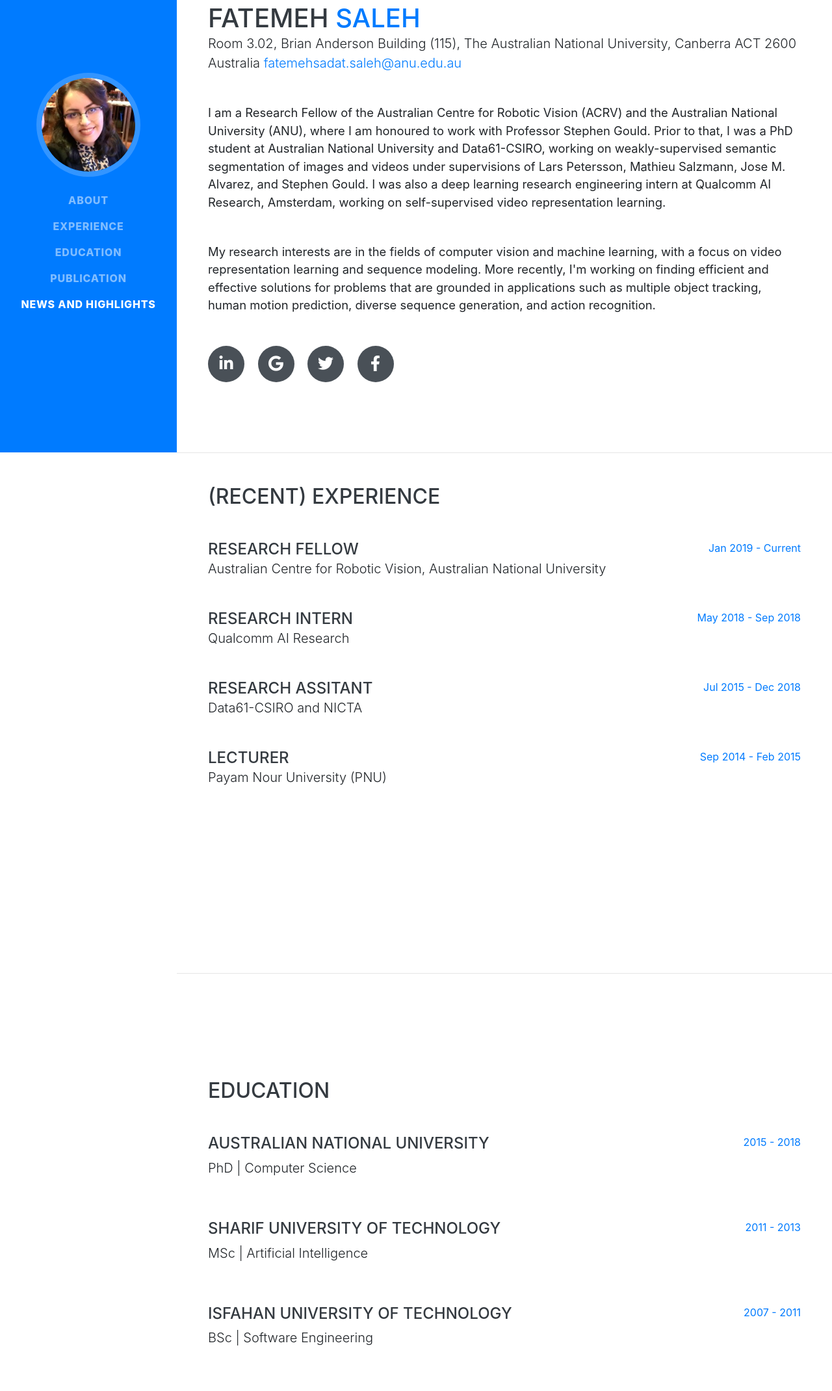
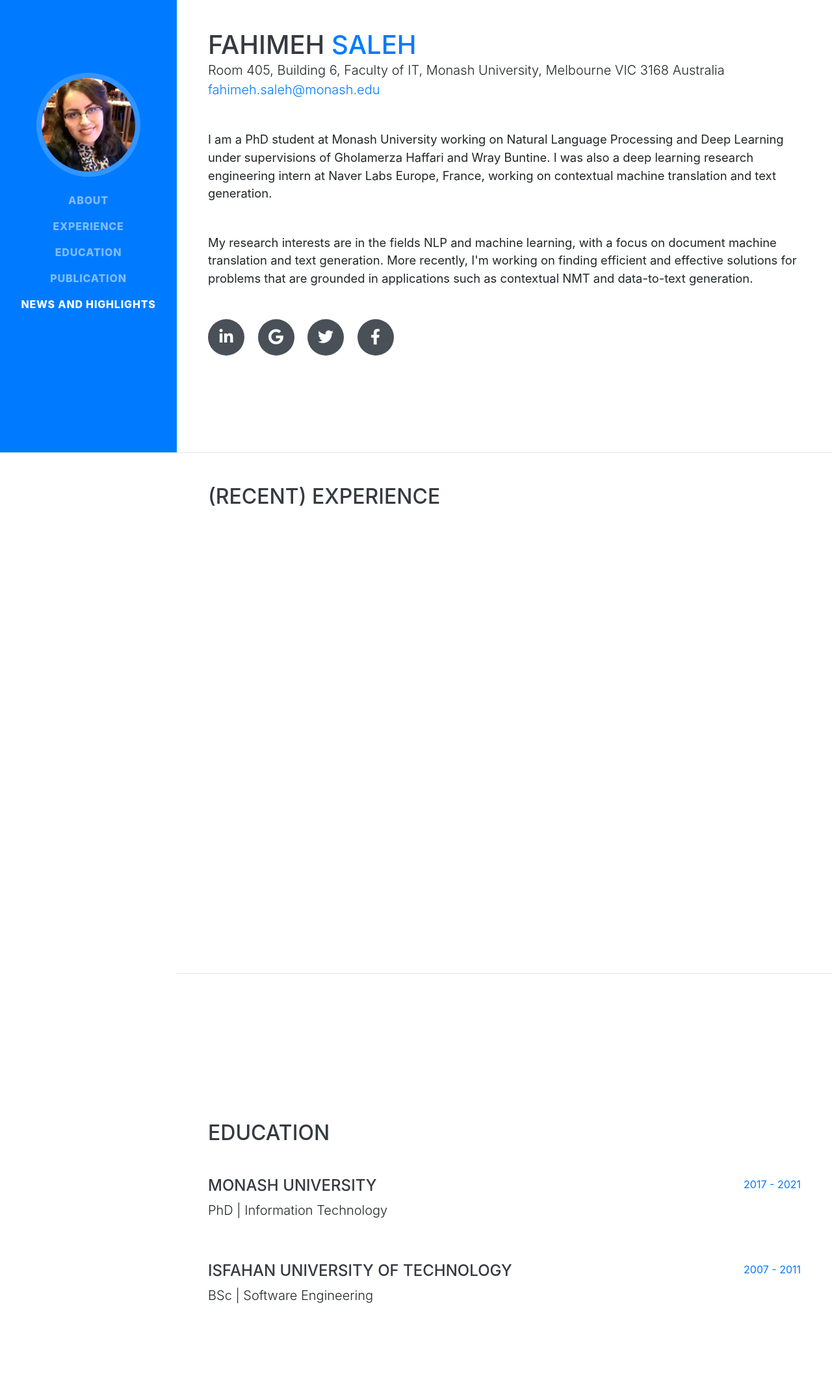
Before and after one commit to fahimeh-saleh/fahimeh-saleh.github.io, a website with bundled scripts: page index.html in a window 1280 px wide. Shown: the part 104-2244 px from the top of the page at 65% size. Built offline with nearby package versions, Linux system fonts and the light colour scheme; a web font is replaced by a local one.

Commit message:
Update index.html

```diff
--- a/index.html
+++ b/index.html
@@ -27,7 +27,7 @@
 
   <nav class="navbar navbar-expand-lg navbar-dark bg-primary fixed-top" id="sideNav">
     <a class="navbar-brand js-scroll-trigger" href="#page-top">
-      <span class="d-block d-lg-none">Fatemeh Saleh</span>
+      <span class="d-block d-lg-none">Fahimeh Saleh</span>
       <span class="d-none d-lg-block">
         <img class="img-fluid img-profile rounded-circle mx-auto mb-2" src="img/0.jpeg" alt="">
       </span>
@@ -63,20 +63,20 @@
 
     <section class="resume-section p-3 p-lg-5 d-flex align-items-center" id="about">
       <div class="w-100">
-        <h1 class="mb-0">Fatemeh
+        <h1 class="mb-0">Fahimeh
           <span class="text-primary">Saleh</span>
         </h1>
-        <div class="lead mb-5">Room 3.02, Brian Anderson Building (115), The Australian National University, Canberra ACT 2600 Australia
-          <a href="mailto:fatemehsadat.saleh@anu.edu.au ">fatemehsadat.saleh@anu.edu.au </a>
+        <div class="lead mb-5">Room 405, Building 6, Faculty of IT, Monash University, Melbourne VIC 3168 Australia
+          <a href="mailto:fahimeh.saleh@monash.edu ">fahimeh.saleh@monash.edu </a>
         </div>
-        <p class="lead mb-5">I am a Research Fellow of the Australian Centre for Robotic Vision (ACRV) and the Australian National University (ANU), where I am honoured to work with Professor Stephen Gould. Prior to that, I was a PhD student at Australian National University and Data61-CSIRO, working on weakly-supervised semantic segmentation of images and videos under supervisions of Lars Petersson, Mathieu Salzmann, Jose M. Alvarez, and Stephen Gould. I was also a deep learning research engineering intern at Qualcomm AI Research, Amsterdam, working on self-supervised video representation learning.</p>
-        <p class="lead mb-5">My research interests are in the fields of computer vision and machine learning, with a focus on video representation learning and sequence modeling. More recently, I'm working on finding efficient and effective solutions for problems that are grounded in applications such as multiple object tracking, human motion prediction, diverse sequence generation, and action recognition. </p>
+        <p class="lead mb-5">I am a PhD student at Monash University working on Natural Language Processing and Deep Learning under supervisions of Gholamerza Haffari and Wray Buntine. I was also a deep learning research engineering intern at Naver Labs Europe, France, working on contextual machine translation and text generation.</p>
+        <p class="lead mb-5">My research interests are in the fields NLP and machine learning, with a focus on document machine translation and text generation. More recently, I'm working on finding efficient and effective solutions for problems that are grounded in applications such as contextual NMT and data-to-text generation. </p>
 
         <div class="social-icons">
-          <a href="https://www.linkedin.com/in/fatemeh-slh/">
+          <a href="www.linkedin.com/in/fahimeh-saleh-10392955">
             <i class="fab fa-linkedin-in"></i>
           </a>
-          <a href="https://scholar.google.com/citations?user=OUTSTAYAAAAJ&hl=en">
+          <a href="https://scholar.google.com.au/citations?user=FjgFi5QAAAAJ&hl=en&oi=ao">
             <i class="fab fa-google"></i>
           </a>
           <a href="#">
@@ -97,7 +97,7 @@
 
 <!-- experience -->
 
-        <div class="resume-item d-flex flex-column flex-md-row justify-content-between mb-5">
+<!--         <div class="resume-item d-flex flex-column flex-md-row justify-content-between mb-5">
           <div class="resume-content">
             <h4 class="mb-0">Research Fellow</h4>
             <div class="lead mb-7">Australian Centre for Robotic Vision, Australian National University</div>
@@ -105,13 +105,13 @@
           <div class="resume-date text-md-right">
             <span class="text-primary">Jan 2019 - Current</span>
           </div>
-        </div>
+        </div> -->
 
 
 
 <!-- experience -->
 
-        <div class="resume-item d-flex flex-column flex-md-row justify-content-between mb-5">
+<!--         <div class="resume-item d-flex flex-column flex-md-row justify-content-between mb-5">
           <div class="resume-content">
             <h4 class="mb-0">Research Intern</h4>
             <div class="lead mb-7">Qualcomm AI Research</div>
@@ -119,12 +119,12 @@
           <div class="resume-date text-md-right">
             <span class="text-primary">May 2018 - Sep 2018</span>
           </div>
-        </div>
+        </div> -->
 
 
 <!-- experience -->
 
-        <div class="resume-item d-flex flex-column flex-md-row justify-content-between mb-5">
+<!--         <div class="resume-item d-flex flex-column flex-md-row justify-content-between mb-5">
           <div class="resume-content">
             <h4 class="mb-0">Research Assitant</h4>
             <div class="lead mb-7">Data61-CSIRO and NICTA</div>
@@ -132,12 +132,12 @@
           <div class="resume-date text-md-right">
             <span class="text-primary">Jul 2015 - Dec 2018</span>
           </div>
-        </div>
+        </div> -->
 
 
 <!-- experience -->
 
-        <div class="resume-item d-flex flex-column flex-md-row justify-content-between mb-5">
+<!--         <div class="resume-item d-flex flex-column flex-md-row justify-content-between mb-5">
           <div class="resume-content">
             <h4 class="mb-0">Lecturer</h4>
             <div class="lead mb-7">Payam Nour University (PNU)</div>
@@ -149,7 +149,7 @@
 
 
       </div>
-
+ -->
     </section>
 
     <hr class="m-0">
@@ -161,16 +161,16 @@
 <!-- education -->
         <div class="resume-item d-flex flex-column flex-md-row justify-content-between mb-5">
           <div class="resume-content">
-            <h4 class="mb-6">Australian National University</h4>
-            <div  class="lead mb-3">PhD | Computer Science</div>
+            <h4 class="mb-6">Monash University</h4>
+            <div  class="lead mb-3">PhD | Information Technology</div>
           </div>
           <div class="resume-date text-md-right">
-            <span class="text-primary">2015 - 2018</span>
+            <span class="text-primary">2017 - 2021</span>
           </div>
         </div>
 
 <!-- education -->
-        <div class="resume-item d-flex flex-column flex-md-row justify-content-between mb-5">
+<!--         <div class="resume-item d-flex flex-column flex-md-row justify-content-between mb-5">
           <div class="resume-content">
             <h4 class="mb-6">Sharif University of Technology</h4>
             <div class="lead mb-3">MSc | Artificial Intelligence</div>
@@ -178,7 +178,7 @@
           <div class="resume-date text-md-right">
             <span class="text-primary">2011 - 2013</span>
           </div>
-        </div>
+        </div> -->
 
 
 <!-- education -->
```
